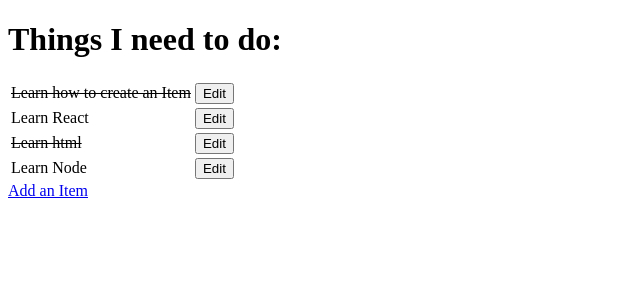
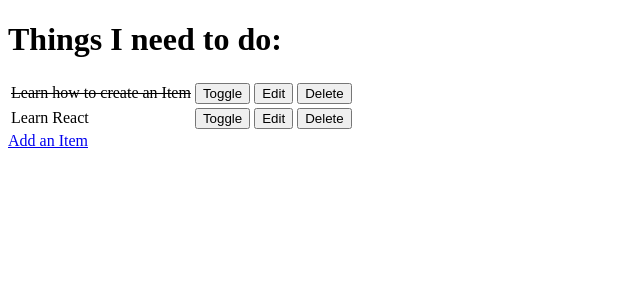
Before and after one commit to MBilalQureshi/hello-django-task-manager-fsf, a Django app: page / in a window 1280 px wide. Shown: the top 300 px of the page, without its empty margins (0-640 px from the left). Run offline with Django 3.2, Linux system fonts and the light colour scheme; data comes from the database, SQL or seed files in the repository.

Commit message:
Add option to toggle items that are done and also add delete option

```diff
--- a/django_todo/urls.py
+++ b/django_todo/urls.py
@@ -15,13 +15,15 @@ Including another URLconf
 """
 from django.contrib import admin
 from django.urls import path
-from todo.views import get_todo_list, add_item, edit_item
+from todo import views
 
 urlpatterns = [
     # url that user is going to type in, the view function and name
     path('admin/', admin.site.urls),
     # actually a home page tough but we named it get_todo_list
-    path('', get_todo_list, name='get_todo_list'),
-    path('add', add_item, name='add'),
-    path('edit/<item_id>', edit_item, name='edit')
+    path('', views.get_todo_list, name='get_todo_list'),
+    path('add', views.add_item, name='add'),
+    path('edit/<item_id>', views.edit_item, name='edit'),
+    path('toggle/<item_id>', views.toggle_item, name='toggle'),
+    path('delete/<item_id>', views.delete_item, name='delete'),
 ]
--- a/todo/templates/todo/todo_list.html
+++ b/todo/templates/todo/todo_list.html
@@ -16,9 +16,23 @@
                 <td>{{ item.name }}</td>
             {% endif %}
             <td>
+                <a href="/toggle/{{ item.id }}">
+                    <button>
+                        Toggle
+                    </button>
+                </a>
+            </td>
+            <td>
                 <a href="/edit/{{ item.id }}">
                     <button>
                         Edit
+                    </button>
+                </a>
+            </td>
+            <td>
+                <a href="/delete/{{ item.id }}">
+                    <button>
+                        Delete
                     </button>
                 </a>
             </td>
--- a/todo/views.py
+++ b/todo/views.py
@@ -45,3 +45,16 @@ def edit_item(request, item_id):
         'form': form
     }
     return render(request, 'todo/edit_item.html', context)
+
+
+def toggle_item(request, item_id):
+    item = get_object_or_404(Item, id=item_id)
+    item.done = not item.done
+    item.save()
+    return redirect('get_todo_list')
+
+
+def delete_item(request, item_id):
+    item = get_object_or_404(Item, id=item_id)
+    item.delete()
+    return redirect('get_todo_list')
```
Also changed, not shown: db.sqlite3.
